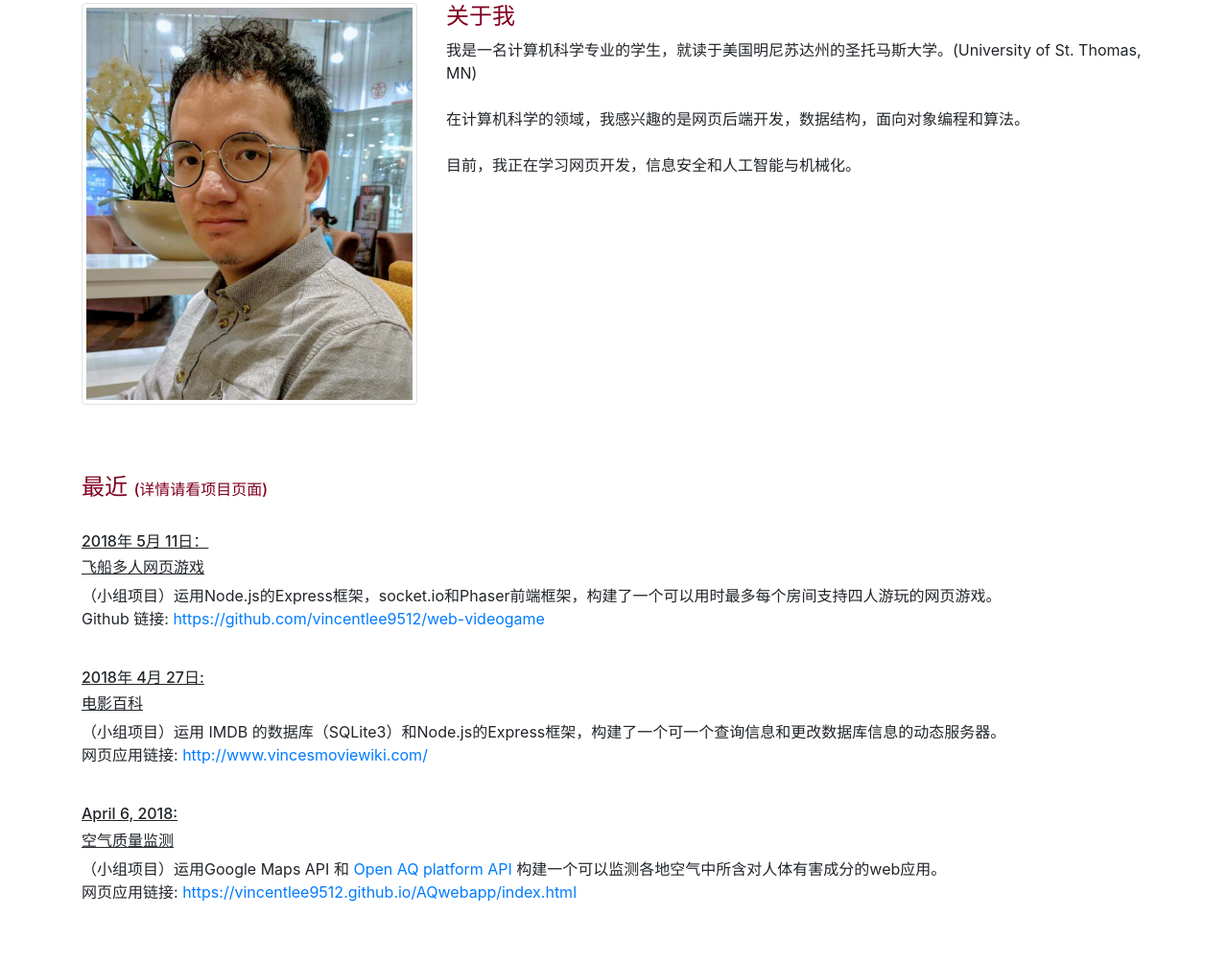
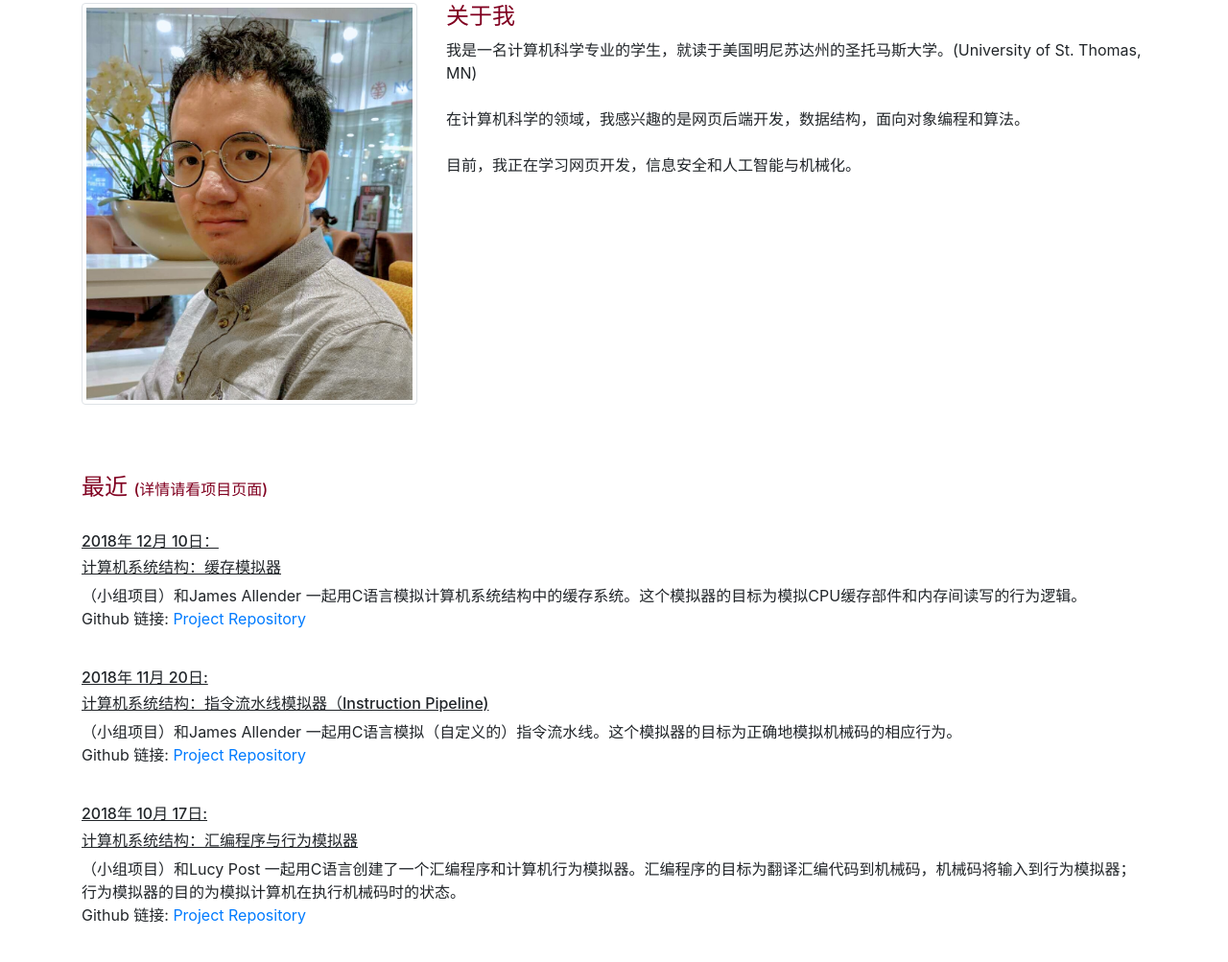
Before and after one commit to vincentlee9512/vincentlee9512.github.io, a plain HTML site: page index.html in a window 1280 px wide. Shown: the part 207-1210 px from the top of the page at 96% size. Drawn offline with Linux system fonts and the light colour scheme.

Commit message:
update projects for fall 2018

```diff
--- a/index.html
+++ b/index.html
@@ -57,32 +57,34 @@
         </h4>
         <br/>
 
-        <h6>2018年 5月 11日：</h6>
-        <h6>飞船多人网页游戏</h6>
+        <h6>2018年 12月 10日：</h6>
+        <h6>计算机系统结构：缓存模拟器</h6>
         <p>
-            （小组项目）运用Node.js的Express框架，socket.io和Phaser前端框架，构建了一个可以用时最多每个房间支持四人游玩的网页游戏。
+            （小组项目）和James Allender 一起用C语言模拟计算机系统结构中的缓存系统。这个模拟器的目标为模拟CPU缓存部件和内存间读写的行为逻辑。
           <br/>
           Github 链接:
-          <a href="https://github.com/vincentlee9512/web-videogame" target="_blank" > https://github.com/vincentlee9512/web-videogame</a>
+          <a href="https://github.com/jamesallender/cisc340_project4" target="_blank ">Project Repository</a>
         </p>
 
         <br/>
 
-        <h6>2018年 4月 27日: </h6>
-        <h6>电影百科</h6>
+        <h6>2018年 11月 20日: </h6>
+        <h6>计算机系统结构：指令流水线模拟器（Instruction Pipeline)</h6>
         <p>
-            （小组项目）运用 IMDB 的数据库（SQLite3）和Node.js的Express框架，构建了一个可一个查询信息和更改数据库信息的动态服务器。
+            （小组项目）和James Allender 一起用C语言模拟（自定义的）指令流水线。这个模拟器的目标为正确地模拟机械码的相应行为。
           <br/>
-          网页应用链接: <a href="http://www.vincesmoviewiki.com/" target="_blank">http://www.vincesmoviewiki.com/</a>
+          Github 链接:
+          <a href="https://github.com/jamesallender/CISC340Project3" target="_blank ">Project Repository</a>
         </p>
 
         <br/>
-        <h6>April 6, 2018: </h6>
-        <h6>空气质量监测</h6>
+        <h6>2018年 10月 17日: </h6>
+        <h6>计算机系统结构：汇编程序与行为模拟器</h6>
         <p>
-            （小组项目）运用Google Maps API 和<a href="https://docs.openaq.org" targer="_blank"> Open AQ platform API</a> 构建一个可以监测各地空气中所含对人体有害成分的web应用。
+            （小组项目）和Lucy Post 一起用C语言创建了一个汇编程序和计算机行为模拟器。汇编程序的目标为翻译汇编代码到机械码，机械码将输入到行为模拟器；行为模拟器的目的为模拟计算机在执行机械码时的状态。
           <br/>
-          网页应用链接: <a href="https://vincentlee9512.github.io/AQwebapp/index.html" target="_blank">https://vincentlee9512.github.io/AQwebapp/index.html</a>
+          Github 链接:
+          <a href="https://github.com/vincentlee9512/CISC340-Project-1" target="_blank ">Project Repository</a>
         </p>
 
       </div>
```
Also changed, not shown: project.html (+29 -0 lines).
